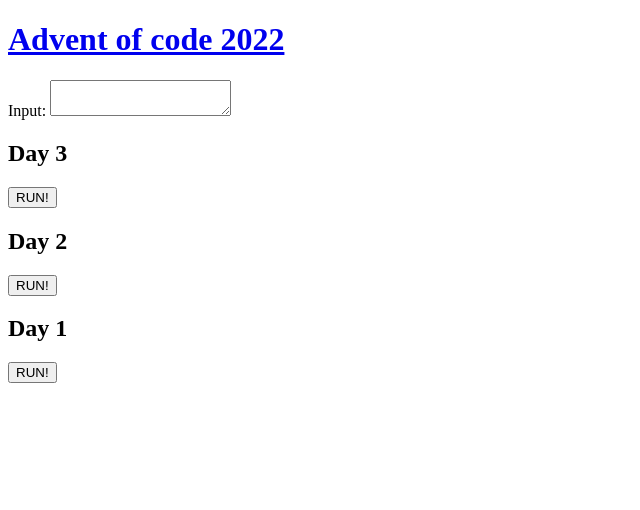
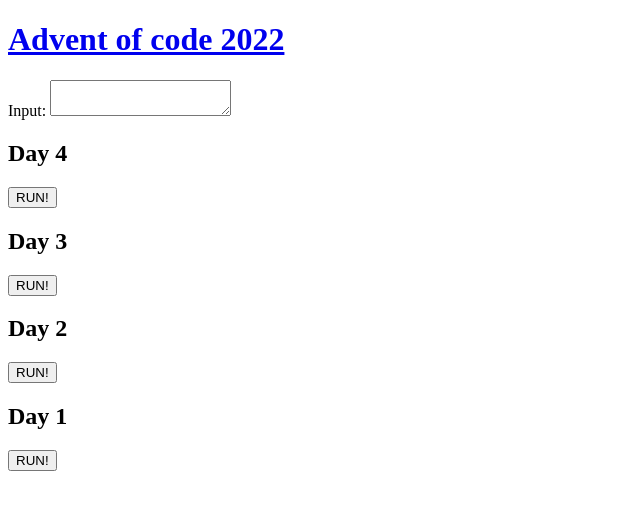
Before and after one commit to Demborg/aoc22, a React (Vite) app: page / in a window 1280 px wide. Shown: the top 510 px of the page, without its empty margins (0-640 px from the left). Built offline with nearby package versions, Linux system fonts and the light colour scheme.

Commit message:
day4: part1

```diff
--- /dev/null
+++ b/src/4.ts
@@ -0,0 +1,12 @@
+import { Result } from "./types";
+export const day4 = (input: string): Result => {
+  const count = input
+    .split("\n")
+    .map((pair) => pair.split(",").map((elf) => elf.split("-").map(parseFloat)))
+    .map(
+      (pair) =>
+        (pair[0][0] <= pair[1][0] && pair[0][1] >= pair[1][1]) ||
+        (pair[1][0] <= pair[0][0] && pair[1][1] >= pair[0][1])
+    ).reduce((a, b) => a + (b ? 1 : 0), 0);
+  return [count, -1];
+};
--- a/src/App.tsx
+++ b/src/App.tsx
@@ -4,6 +4,7 @@
 import { day1 } from "./1";
 import { day2 } from "./2";
 import { day3 } from "./3";
+import { day4 } from "./4";
 
 const Day = (props: {
   input: MutableRefObject<string>;
@@ -36,6 +37,7 @@
         <a href="https://adventofcode.com/2022">Advent of code 2022</a>
       </h1>
       Input: <textarea onChange={(e) => (inputRef.current = e.target.value)} />
+      <Day input={inputRef} day={4} function={day4} />
       <Day input={inputRef} day={3} function={day3} />
       <Day input={inputRef} day={2} function={day2} />
       <Day input={inputRef} day={1} function={day1} />
```
